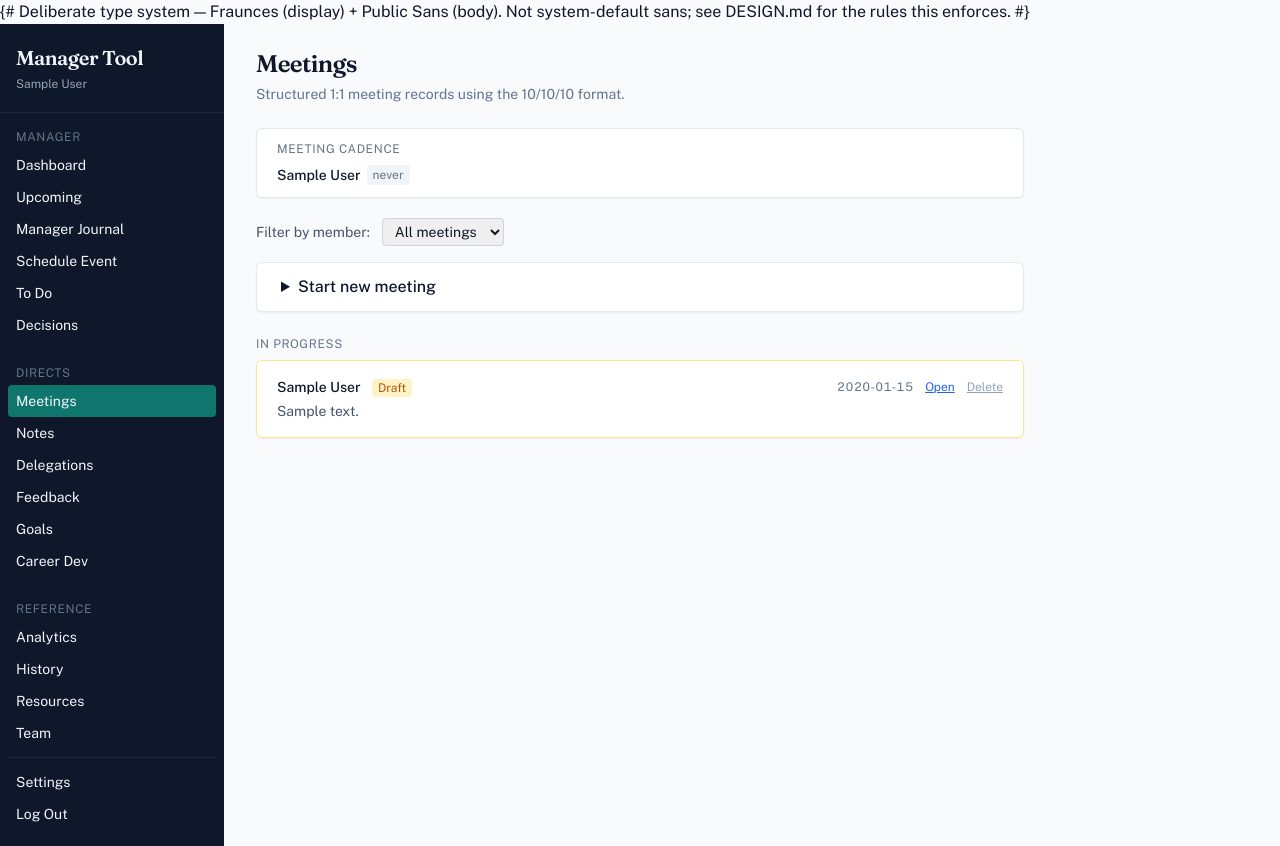
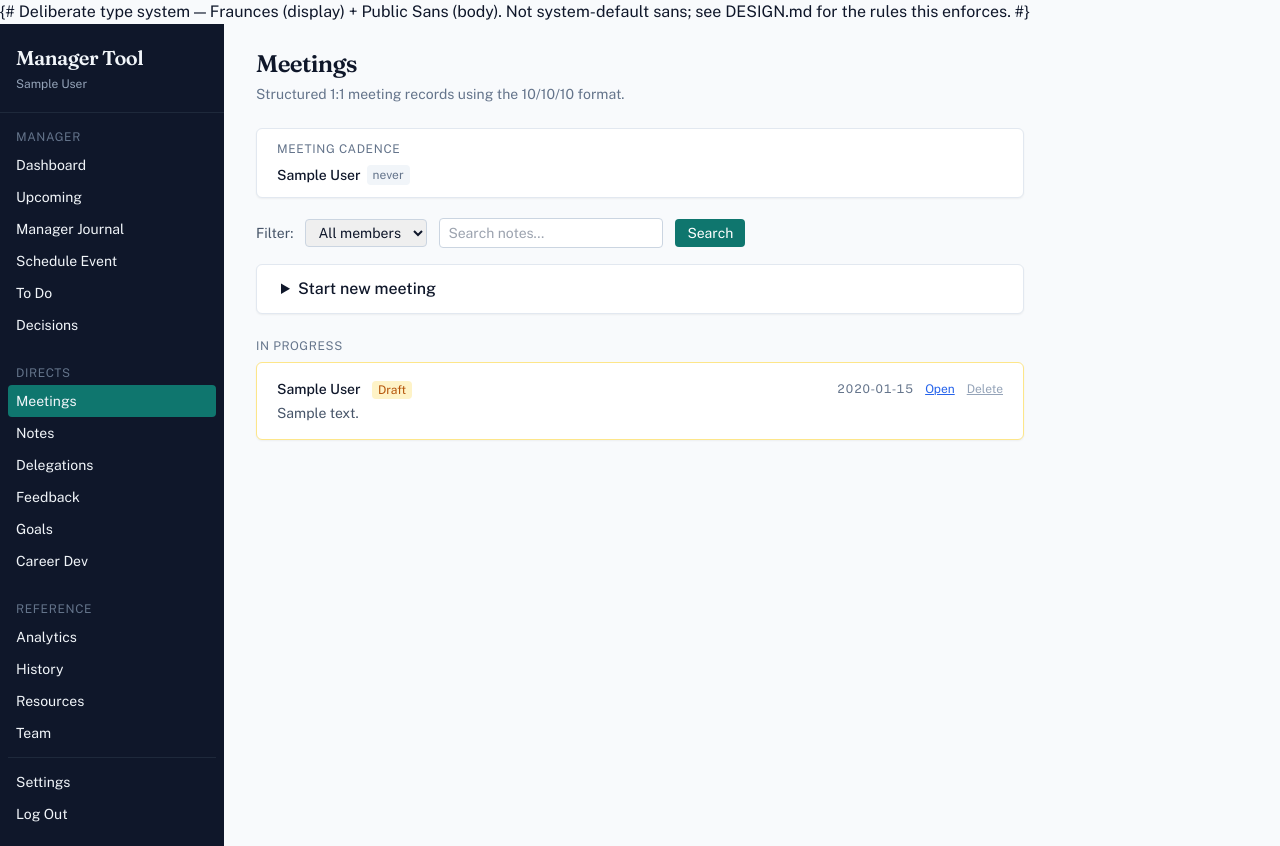
Before and after one commit to toddaerickson/manager-tool, a Django app: page /meetings/ in a window 1280 px wide. Run offline with Django 5.2, Linux system fonts and the light colour scheme; a user stored in the database is signed in; tables that the repository leaves empty hold one stand-in row (values such as "Sample post"); some libraries are stand-ins or nearby versions.

Commit message:
Add free-text search to the Meetings list (#102)
A `?q=` parameter filters drafts and completed meetings by case-insensitive
substring match across Their Agenda, Your Agenda, and Coaching/Their Future
notes (Django ORM Q over icontains on the three text columns). The filter
form is now a single GET form combining the member dropdown and a search
input, with a clear link when either is active.

This is the v1 of the Tags + FTS search backlog item — search-only, no
tags, no FTS backend. Sufficient at the current data volume; can swap in
django-watson or Postgres tsvector later if needed.

https://claude.ai/code/session_01CmJiVh3mk7xsidFT6zte3k

Co-authored-by: Claude <noreply@anthropic.com>

```diff
--- a/manager-tool-django/core/views/one_on_ones.py
+++ b/manager-tool-django/core/views/one_on_ones.py
@@ -31,6 +31,7 @@ def one_on_ones_list(request):
         return err
     mid = manager.id
     member_id = _parse_member_filter(request)
+    search_query = request.GET.get("q", "").strip()
     today_iso = date.today().isoformat()
 
     sessions = OneOnOneSession.objects.for_manager(mid).select_related(
@@ -38,6 +39,13 @@ def one_on_ones_list(request):
     )
     if member_id:
         sessions = sessions.filter(team_member_id=member_id)
+    if search_query:
+        from django.db.models import Q
+        sessions = sessions.filter(
+            Q(direct_notes__icontains=search_query)
+            | Q(manager_notes__icontains=search_query)
+            | Q(followup_notes__icontains=search_query)
+        )
 
     # Draft sessions first, then by date descending
     drafts = sessions.filter(status="draft").order_by("-session_date")
@@ -70,6 +78,7 @@ def one_on_ones_list(request):
         "form": form,
         "members": members,
         "selected_member": member_id,
+        "search_query": search_query,
         "cadence": cadence,
         "today_iso": today_iso,
     })
--- a/manager-tool-django/templates/meetings.html
+++ b/manager-tool-django/templates/meetings.html
@@ -32,17 +32,25 @@
   </div>
   {% endif %}
 
-  {# ── Member filter ── #}
-  <div class="flex items-center gap-3 mb-4">
-    <label class="text-sm text-slate-600">Filter by member:</label>
-    <select onchange="window.location=this.value?'?member='+this.value:window.location.pathname"
+  {# ── Filters: member + free-text search over notes ── #}
+  <form method="get" class="flex flex-wrap items-center gap-3 mb-4">
+    <label class="text-sm text-slate-600" for="meeting-member-filter">Filter:</label>
+    <select id="meeting-member-filter" name="member" onchange="this.form.submit()"
             class="text-sm border border-slate-300 rounded px-2 py-1">
-      <option value="">All meetings</option>
+      <option value="">All members</option>
       {% for m in members %}
         <option value="{{ m.id }}" {% if selected_member == m.id %}selected{% endif %}>{{ m.name }}</option>
       {% endfor %}
     </select>
-  </div>
+    <input type="search" name="q" value="{{ search_query|default:'' }}"
+           placeholder="Search notes…"
+           class="text-sm border border-slate-300 rounded px-2 py-1 w-56">
+    <button type="submit"
+            class="text-sm bg-accent-700 text-white rounded px-3 py-1 hover:bg-accent-800">Search</button>
+    {% if search_query or selected_member %}
+      <a href="{% url 'meetings' %}" class="text-xs text-slate-500 hover:text-slate-700">clear</a>
+    {% endif %}
+  </form>
 
   {# ── Start new meeting ── #}
   <details class="mb-6 bg-white rounded-lg shadow-sm border border-slate-200" {% if not drafts and not completed %}open{% endif %}>
```
Also changed, not shown: manager-tool-django/core/tests.py (+37 -0 lines).
